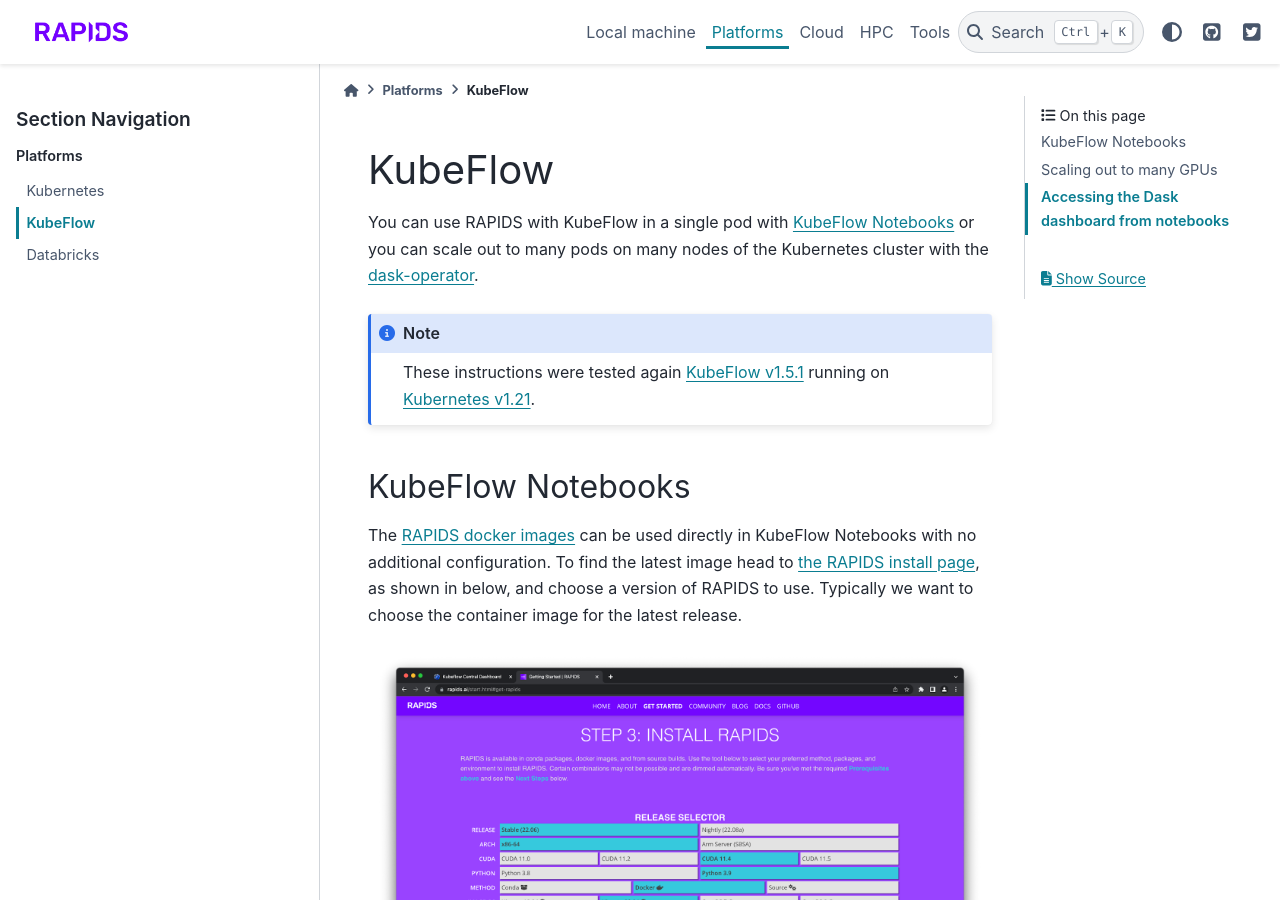
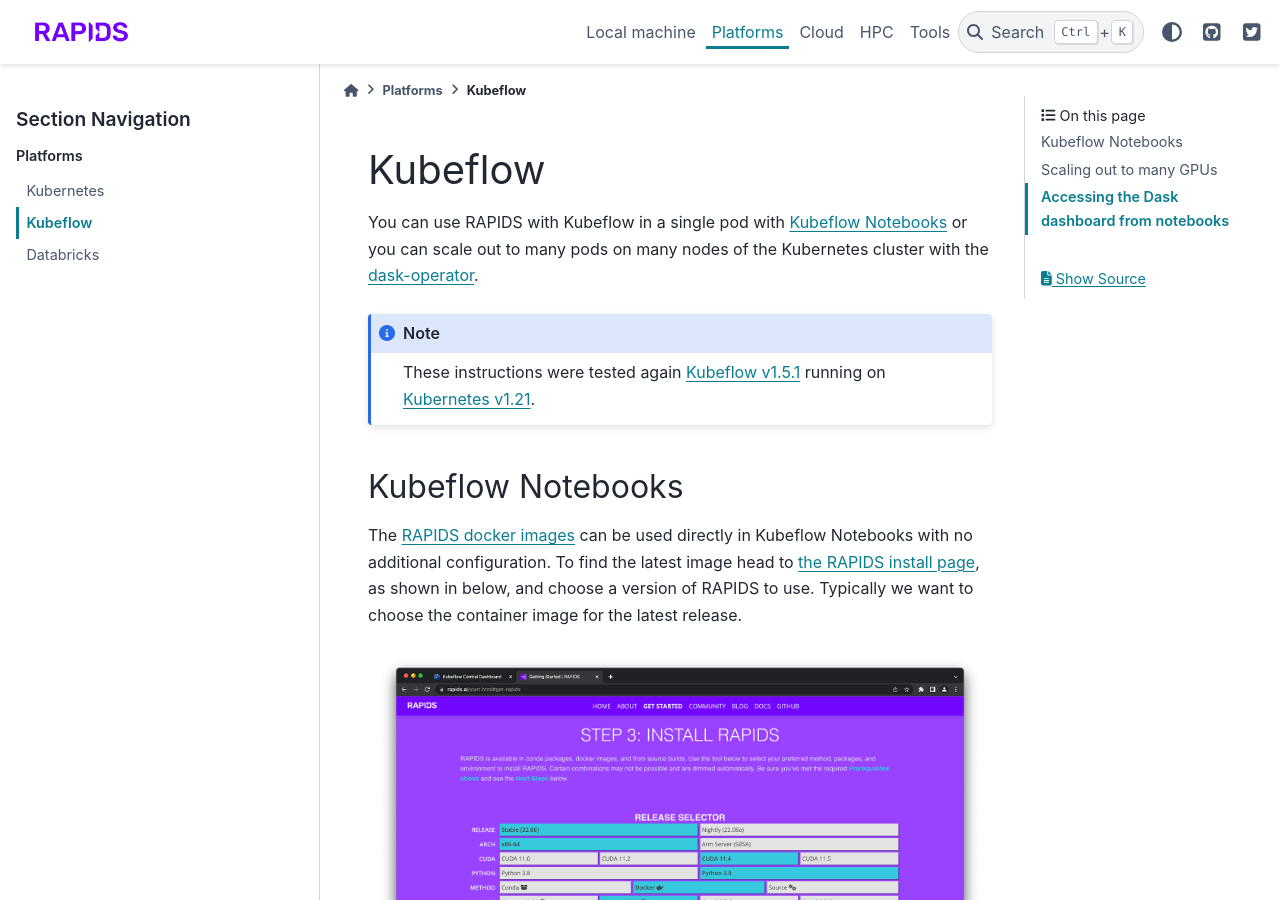
Before and after one commit to rapidsai/deployment, a Sphinx documentation site: the page built from source/platforms/kubeflow.md, in a window 1280 px wide and 900 px high. Built offline with Sphinx 7.4.7 and the PyData theme 0.15.4, drawn with Linux system fonts in a browser that asks for light colours; some of the changed text lies outside the part shown.

Commit message:
s/KubeFlow/Kubeflow/g

`````diff
--- a/source/platforms/kubeflow.md
+++ b/source/platforms/kubeflow.md
@@ -1,14 +1,14 @@
-# KubeFlow
+# Kubeflow
 
-You can use RAPIDS with KubeFlow in a single pod with [KubeFlow Notebooks](https://www.kubeflow.org/docs/components/notebooks/) or you can scale out to many pods on many nodes of the Kubernetes cluster with the [dask-operator](/tools/kubernetes/dask-operator).
+You can use RAPIDS with Kubeflow in a single pod with [Kubeflow Notebooks](https://www.kubeflow.org/docs/components/notebooks/) or you can scale out to many pods on many nodes of the Kubernetes cluster with the [dask-operator](/tools/kubernetes/dask-operator).
 
 ```{note}
-These instructions were tested again [KubeFlow v1.5.1](https://github.com/kubeflow/manifests/releases/tag/v1.5.1) running on [Kubernetes v1.21](https://kubernetes.io/blog/2021/04/08/kubernetes-1-21-release-announcement/).
+These instructions were tested again [Kubeflow v1.5.1](https://github.com/kubeflow/manifests/releases/tag/v1.5.1) running on [Kubernetes v1.21](https://kubernetes.io/blog/2021/04/08/kubernetes-1-21-release-announcement/).
 ```
 
-## KubeFlow Notebooks
+## Kubeflow Notebooks
 
-The [RAPIDS docker images](/tools/rapids-docker) can be used directly in KubeFlow Notebooks with no additional configuration. To find the latest image head to [the RAPIDS install page](https://rapids.ai/start.html#get-rapids), as shown in below, and choose a version of RAPIDS to use. Typically we want to choose the container image for the latest release.
+The [RAPIDS docker images](/tools/rapids-docker) can be used directly in Kubeflow Notebooks with no additional configuration. To find the latest image head to [the RAPIDS install page](https://rapids.ai/start.html#get-rapids), as shown in below, and choose a version of RAPIDS to use. Typically we want to choose the container image for the latest release.
 
 ```{figure} /images/kubeflow-rapids-install.png
 ---
@@ -34,11 +34,11 @@ $ kubectl run nvidia-smi --restart=Never --rm -i --tty --image nvidia/cuda:11.0.
 
 ````
 
-Now in KubeFlow, access the Notebooks tab on the left and click “New Notebook”.
+Now in Kubeflow, access the Notebooks tab on the left and click “New Notebook”.
 
 ```{figure} /images/kubeflow-create-notebook.png
 ---
-alt: Screenshot of the KubeFlow Notebooks page with the “New Notebook” button highlighted
+alt: Screenshot of the Kubeflow Notebooks page with the “New Notebook” button highlighted
 ---
 ```
 
@@ -46,16 +46,16 @@ On this page, we must set a few configuration options. First, let’s give it a
 
 ```{figure} /images/kubeflow-new-notebook.png
 ---
-alt: Screenshot of the KubeFlow Notebooks page
+alt: Screenshot of the Kubeflow Notebooks page
 ---
-New KubeFlow notebook form named rapids with the custom RAPIDS container image, 2 CPU cores, 8GB of RAM, and 1 NVIDIA GPU selected
+New Kubeflow notebook form named rapids with the custom RAPIDS container image, 2 CPU cores, 8GB of RAM, and 1 NVIDIA GPU selected
 ```
 
 Then, you can scroll to the bottom of the page and hit launch. You should see it starting up in your list. The RAPIDS container images are packed full of amazing tools so this step can take a little while.
 
 ```{figure} /images/kubeflow-notebook-running.png
 ---
-alt: Screenshot of the KubeFlow Notebooks page showing the rapids notebook starting up
+alt: Screenshot of the Kubeflow Notebooks page showing the rapids notebook starting up
 ---
 Once the Notebook is ready, click Connect to launch Jupyter.
 ```
@@ -87,7 +87,7 @@ alt: Screenshot of Jupyter Lab with the “10 minutes to cuDF and dask-cuDF” n
 
 Many of the RAPIDS libraries also allow you to scale out your computations onto many GPUs spread over many nodes for additional acceleration. To do this we leverage [Dask](https://www.dask.org/), an open source Python library for distributed computing.
 
-To use Dask, we need to create a scheduler and some workers that will perform our calculations. These workers will also need GPUs and the same Python environment as your notebook session. Dask has [an operator for Kubernetes](/tools/kubernetes/dask-operator) that you can use to manage Dask clusters on your KubeFlow cluster.
+To use Dask, we need to create a scheduler and some workers that will perform our calculations. These workers will also need GPUs and the same Python environment as your notebook session. Dask has [an operator for Kubernetes](/tools/kubernetes/dask-operator) that you can use to manage Dask clusters on your Kubeflow cluster.
 
 ### Installing the Dask Kubernetes operator
 
@@ -231,7 +231,7 @@ Once you have created this configuration option you can select it when launching
 
 ```{figure} /images/kubeflow-configure-dashboard-option.png
 ---
-alt: Screenshot of the KubeFlow new notebook form with the “configure dask dashboard” configuration option selected
+alt: Screenshot of the Kubeflow new notebook form with the “configure dask dashboard” configuration option selected
 ---
 
 Check the “configure dask dashboard” option
`````
